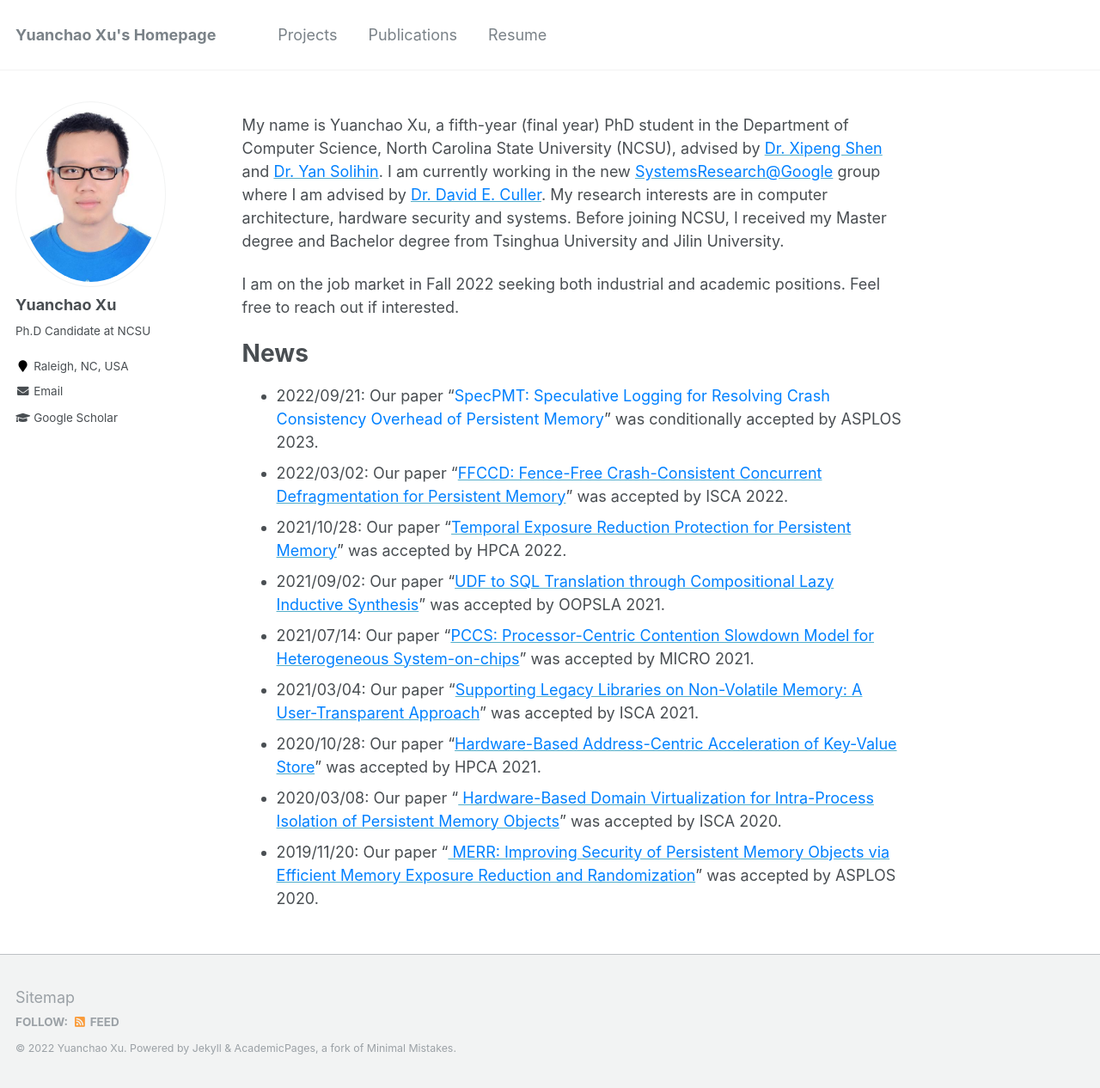
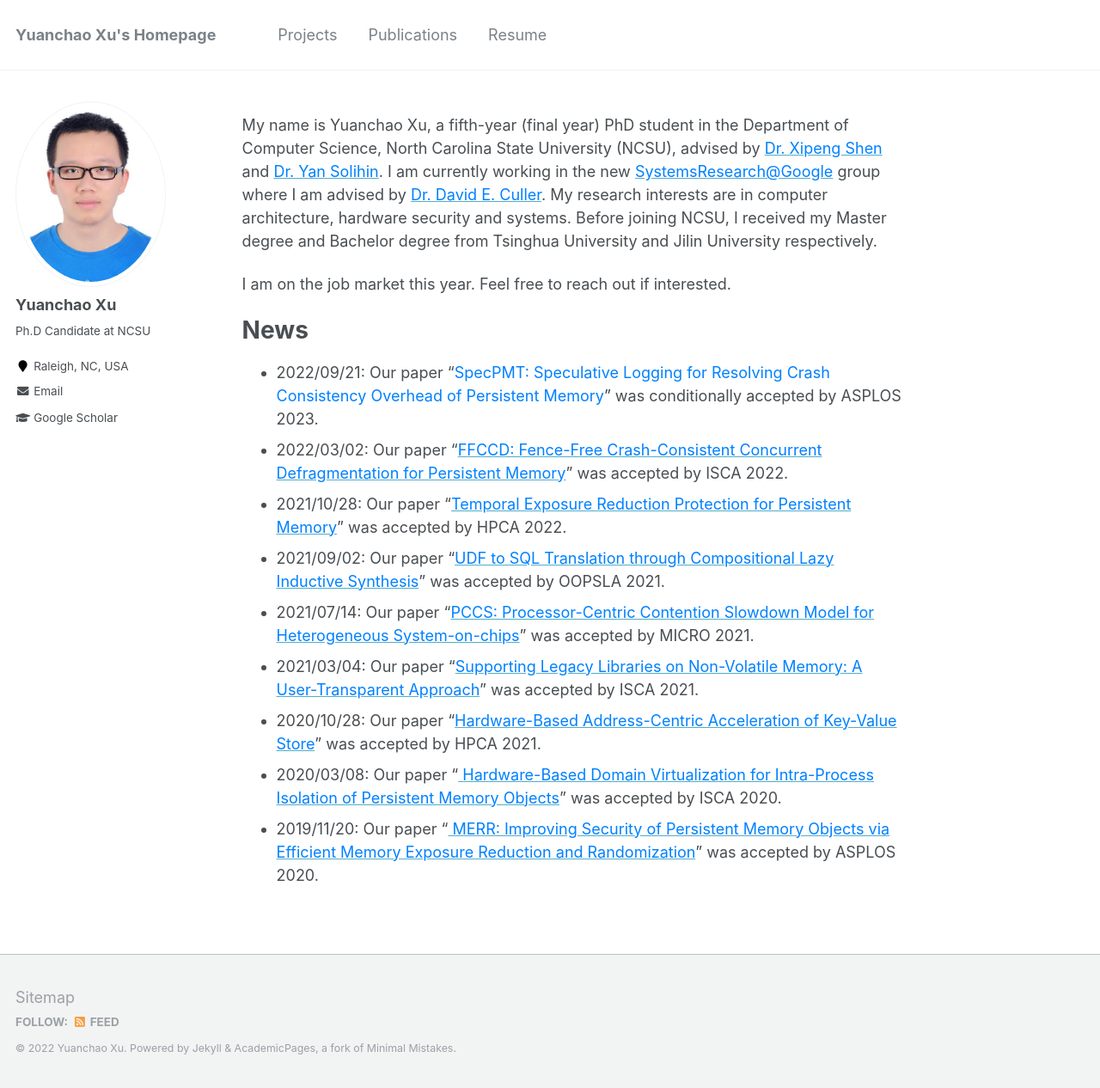
Before and after one commit to yuanchaoxu6/yuanchaoxu6.github.io, a Jekyll site: the page built from _pages/about.md, in a window 1280 px wide and 1266 px high. Shown: the whole window at 86% size. Built offline with Jekyll 4.4.1, drawn with Linux system fonts in a browser that asks for light colours.

Commit message:
Update about.md

```diff
--- a/_pages/about.md
+++ b/_pages/about.md
@@ -8,9 +8,9 @@ redirect_from:
   - /about.html
 ---
 
-My name is Yuanchao Xu, a fifth-year (final year) PhD student in the Department of Computer Science, North Carolina State University (NCSU), advised by [<font color="#0081ff">Dr. Xipeng Shen</font>](https://people.engr.ncsu.edu/xshen5/) and [<font color="#0081ff">Dr. Yan Solihin</font>](https://sites.google.com/view/arpers). I am currently working in the new [<font color="#0081ff">SystemsResearch@Google</font>](https://cloud.google.com/blog/topics/systems/google-creates-new-systems-research-group) group where I am advised by [<font color="#0081ff">Dr. David E. Culler</font>](http://people.eecs.berkeley.edu/~culler/). My research interests are in computer architecture, hardware security and systems. Before joining NCSU, I received my Master degree and Bachelor degree from Tsinghua University and Jilin University.
+My name is Yuanchao Xu, a fifth-year (final year) PhD student in the Department of Computer Science, North Carolina State University (NCSU), advised by [<font color="#0081ff">Dr. Xipeng Shen</font>](https://people.engr.ncsu.edu/xshen5/) and [<font color="#0081ff">Dr. Yan Solihin</font>](https://sites.google.com/view/arpers). I am currently working in the new [<font color="#0081ff">SystemsResearch@Google</font>](https://cloud.google.com/blog/topics/systems/google-creates-new-systems-research-group) group where I am advised by [<font color="#0081ff">Dr. David E. Culler</font>](http://people.eecs.berkeley.edu/~culler/). My research interests are in computer architecture, hardware security and systems. Before joining NCSU, I received my Master degree and Bachelor degree from Tsinghua University and Jilin University respectively.
 
-I am on the job market in Fall 2022 seeking both industrial and academic positions. Feel free to reach out if interested.
+I am on the job market this year. Feel free to reach out if interested.
 
 News
 ======
```
